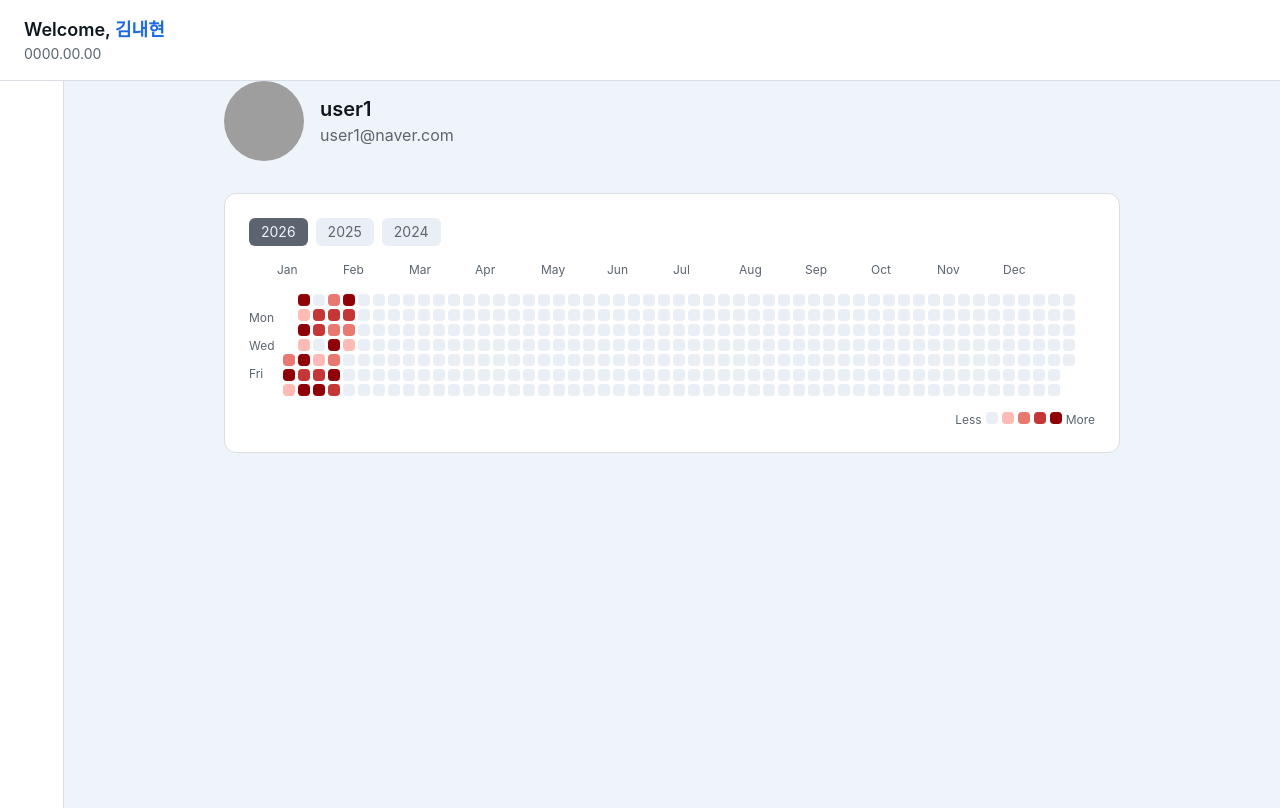
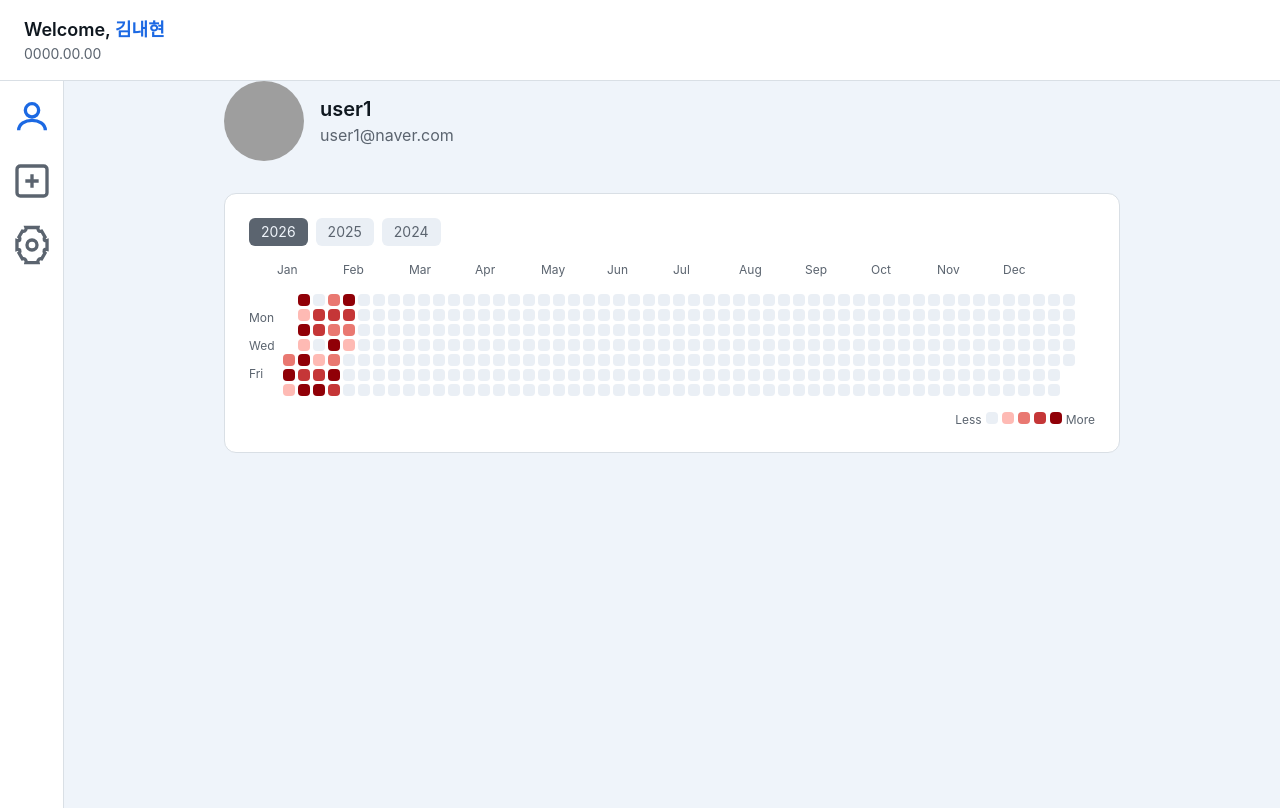
Before and after one commit to hyeonjim/Coordinator, a React (Vite) app in the folder codin_nator/frontend/: page /home in a window 1280 px wide. Built offline with nearby package versions, Linux system fonts and the light colour scheme; grey boxes are pictures that could not be loaded; a web font is replaced by a local one.

Commit message:
feat: add icon-based sidebar tabs with active state

```diff
--- a/codin_nator/frontend/src/components/home/Tab.tsx
+++ b/codin_nator/frontend/src/components/home/Tab.tsx
@@ -1,10 +1,22 @@
 import { NavLink } from "react-router-dom";
+import { useSidebarStore } from "../../stores/sidebarStore";
 
-interface TabProps {
-  to: string;
-  label: string;
+export default function Tab({ to, icon }: TabProps) {
+  const { activePath } = useSidebarStore();
+
+  const fullPath = `/home${to}`;
+  const isActive = activePath === fullPath;
+
+  return (
+    <NavLink to={fullPath}>
+      <span
+        className={`
+          flex items-center justify-center
+          ${isActive ? "text-primary" : "text-muted-foreground"}
+        `}
+      >
+        {icon}
+      </span>
+    </NavLink>
+  );
 }
-
-export default function Tab({ to, label }: TabProps) {
-  return <NavLink to={to}>{label}</NavLink>;
-}
```
